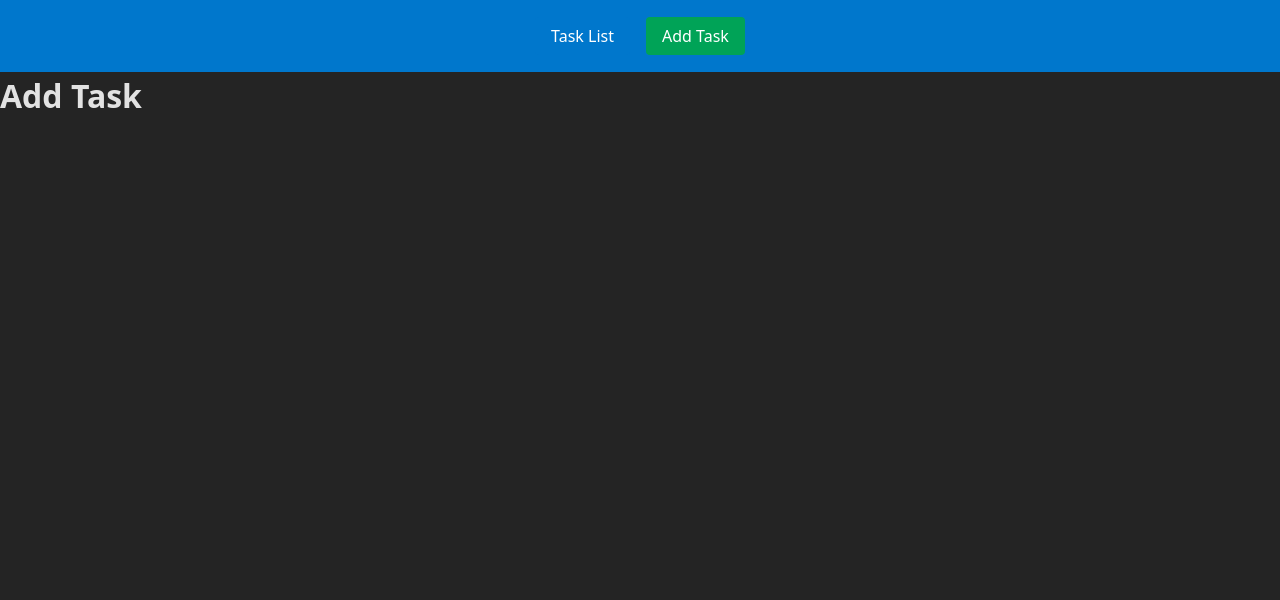
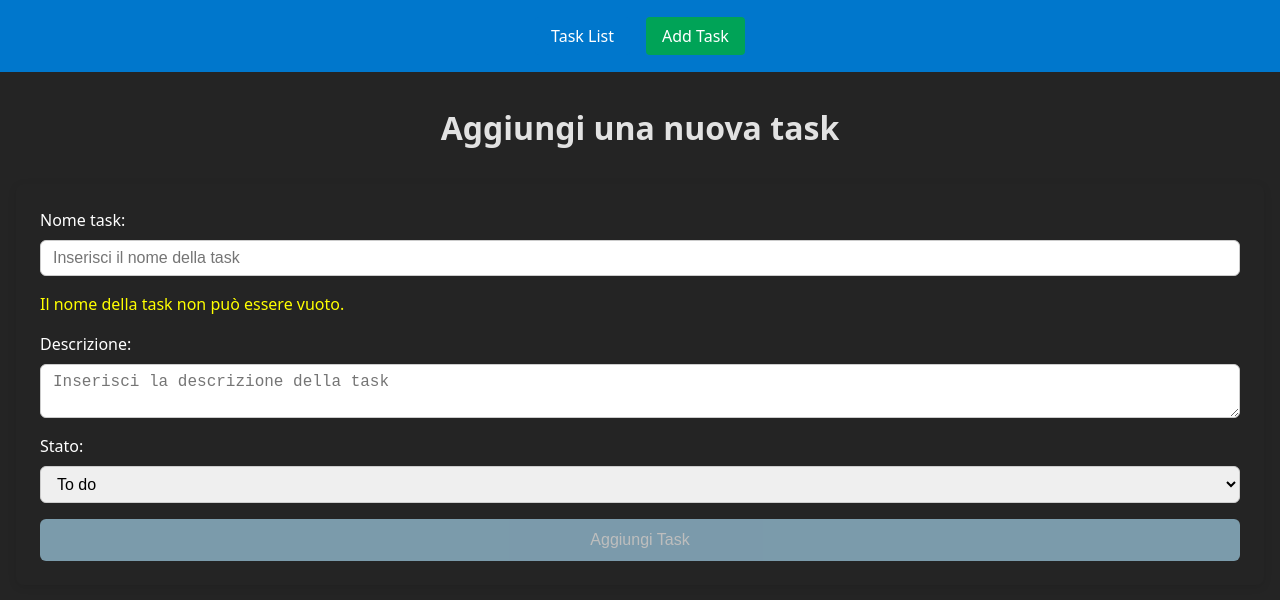
Before and after one commit to VincenzoIuliano/ex-react-task-manager, a React (Vite) app: page /add in a window 1280 px wide. Shown: the top 600 px of the page. Built offline with nearby package versions, Linux system fonts and the light colour scheme; no server answers.

Commit message:
Milestone 5 solved

```diff
--- a/src/App.css
+++ b/src/App.css
@@ -121,3 +121,72 @@ td.doing {
 td.done {
     background-color: green;
 }
+
+/* FORM  */
+
+form {
+  display: flex;
+  flex-direction: column;
+  gap: 1rem;
+  padding: 1.5rem;
+  margin: 1rem;
+  border-radius: 8px;
+  box-shadow: 0 2px 8px rgba(0, 0, 0, 0.1);
+}
+
+label {
+  display: flex;
+  flex-direction: column;
+  font-weight: 500;
+  color: white;
+}
+
+input[type="text"],
+textarea,
+select {
+  margin-top: 0.5rem;
+  padding: 0.5rem 0.75rem;
+  border: 1px solid #ccc;
+  border-radius: 6px;
+  font-size: 1rem;
+  transition: border-color 0.3s, box-shadow 0.3s;
+}
+
+input[type="text"]:focus,
+textarea:focus,
+select:focus {
+  outline: none;
+  border-color: #0077cc;
+  box-shadow: 0 0 0 3px rgba(0, 119, 204, 0.2);
+}
+
+.add_task {
+    text-align: center;
+    margin: 2rem auto;
+}
+
+/* FORM BUTTON  */
+
+button[type="submit"] {
+  padding: 0.75rem 1.5rem;
+  background-color: #0077cc;
+  color: white;
+  font-size: 1rem;
+  font-weight: 500;
+  border: none;
+  border-radius: 6px;
+  cursor: pointer;
+  transition: background-color 0.3s, opacity 0.3s;
+}
+
+/* Effetto hover solo quando il bottone non è disabilitato */
+button[type="submit"]:not(:disabled):hover {
+  background-color: #005fa3;
+}
+
+/* Bottone disabilitato: colore più chiaro e cursore diverso */
+button[type="submit"]:disabled {
+  background-color: #a0cde4;
+  cursor: not-allowed;
+  opacity: 0.7;
+}
--- a/src/pages/AddTask.jsx
+++ b/src/pages/AddTask.jsx
@@ -1,8 +1,76 @@
+import { useState, useRef, useMemo } from "react";
+
+const symbols = `!@#$%^&*()-_=+[]{}|;:'\\",.<>?/~`;
+
 export default function AddTask() {
+
+    const [taskTitle, setTaskTitle] = useState("");
+    const descriptionRef = useRef();
+    const statusRef = useRef();
+
+    const taskTitleError = useMemo(() => {
+        if(!taskTitle.trim()) {
+            return "Il nome della task non può essere vuoto.";
+        }
+        if(taskTitle.split("").some(char => symbols.includes(char))) {
+            return "Il nome della task non può contenere caratteri speciali.";
+        }
+        return "";
+    }, [taskTitle]);
+
+    const handleSubmit = (e) => {
+        e.preventDefault();
+        if(taskTitleError) {
+            return;
+        }
+        const newTask = {
+            title: taskTitle,
+            description: descriptionRef.current.value,
+            status: statusRef.current.value,
+        };
+        console.log(
+            "Nuova task aggiunta:", newTask
+        );
+    }
+
     return (
         <div>
-            <h1>Add Task</h1>
-            {/* Form to add a new task will go here */}
+            <h1 className="add_task">Aggiungi una nuova task</h1>
+            <form onSubmit={handleSubmit}>
+
+                <label>
+                    Nome task:
+                    <input
+                        type="text"
+                        value={taskTitle}
+                        onChange={(e) => setTaskTitle(e.target.value)}
+                        placeholder="Inserisci il nome della task"
+                    />
+                </label>
+                { taskTitleError && (
+                    <p style={{color: 'yellow'}}>{taskTitleError}</p>
+                )}
+
+                <label>
+                    Descrizione:
+                    <textarea
+                        ref={descriptionRef}
+                        placeholder="Inserisci la descrizione della task"
+                    />
+                </label>
+
+                <label>
+                    Stato:
+                    <select ref={statusRef}>
+                        <option value="todo">To do</option>
+                        <option value="in-progress">Doing</option>
+                        <option value="done">Done</option>
+                    </select>
+                </label>
+
+                <button type="submit" disabled={taskTitleError}>Aggiungi Task</button>
+
+            </form>
         </div>
     );
 }
```
